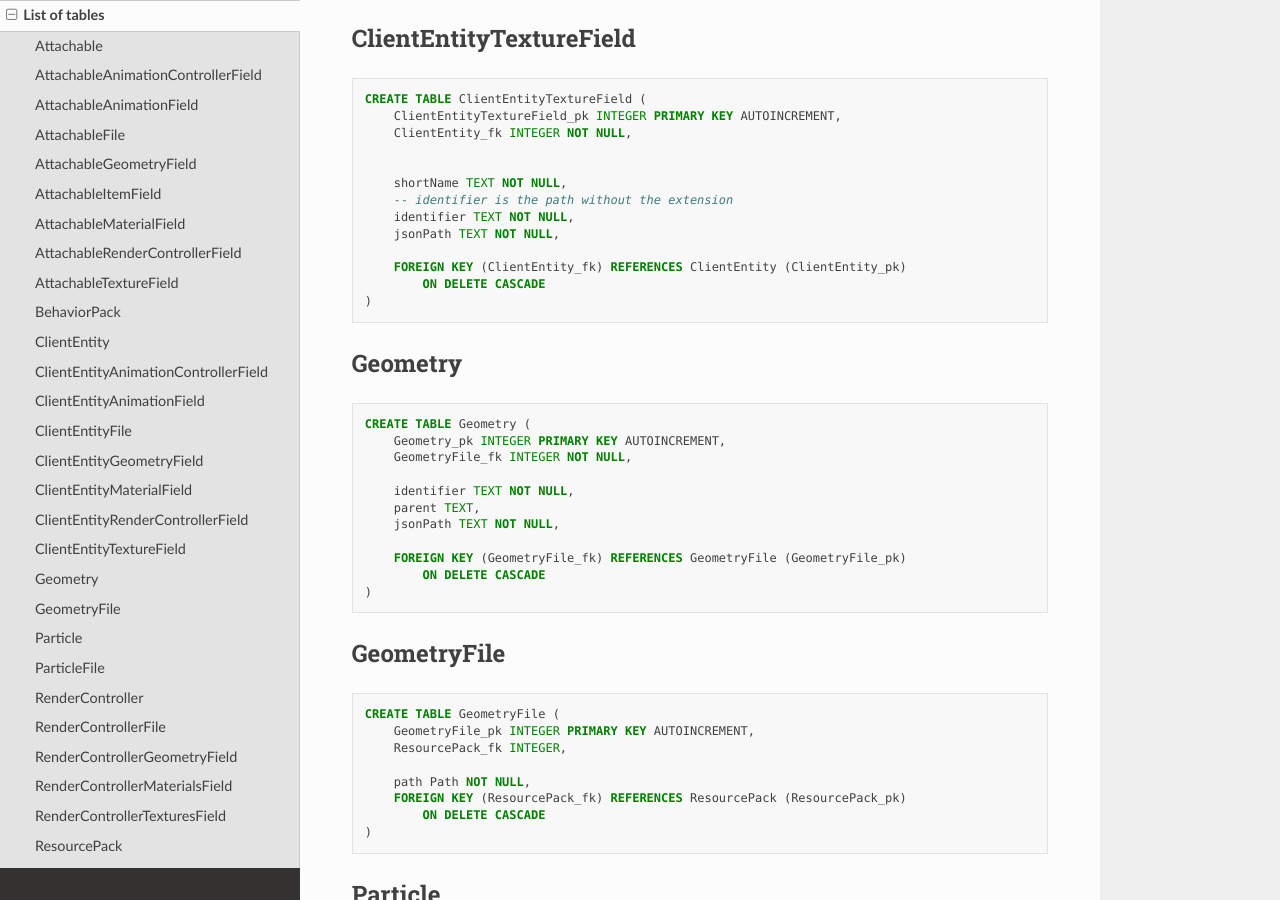
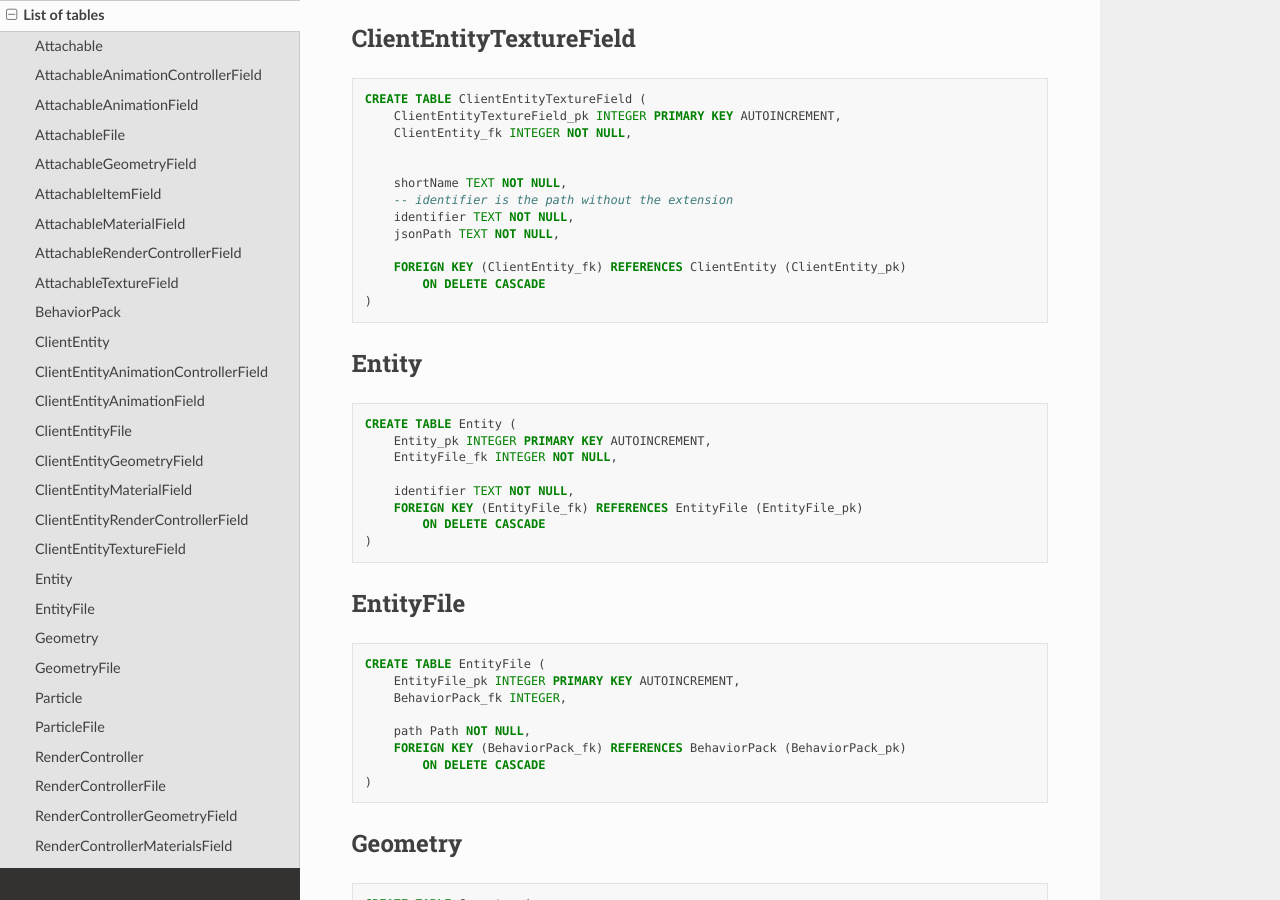
Before and after one commit to Nusiq/sqlite_bedrock_packs, a Sphinx documentation site: the page built from docs/tables.rst, in a window 1280 px wide and 900 px high, scrolled down 4891 px. Built offline with Sphinx 7.4.7 and the Read the Docs theme 2.0.0, drawn with Linux system fonts in a browser that asks for light colours.

Commit message:
1.1.0 - added simple support for behavior pack entities. Updated docs.

```diff
--- a/docs/tables.rst
+++ b/docs/tables.rst
@@ -291,6 +291,34 @@ ClientEntityTextureField
         jsonPath TEXT NOT NULL,
 
         FOREIGN KEY (ClientEntity_fk) REFERENCES ClientEntity (ClientEntity_pk)
+            ON DELETE CASCADE
+    )
+
+Entity
+------
+
+.. code-block:: sql
+
+    CREATE TABLE Entity (
+        Entity_pk INTEGER PRIMARY KEY AUTOINCREMENT,
+        EntityFile_fk INTEGER NOT NULL,
+
+        identifier TEXT NOT NULL,
+        FOREIGN KEY (EntityFile_fk) REFERENCES EntityFile (EntityFile_pk)
+            ON DELETE CASCADE
+    )
+
+EntityFile
+----------
+
+.. code-block:: sql
+
+    CREATE TABLE EntityFile (
+        EntityFile_pk INTEGER PRIMARY KEY AUTOINCREMENT,
+        BehaviorPack_fk INTEGER,
+
+        path Path NOT NULL,
+        FOREIGN KEY (BehaviorPack_fk) REFERENCES BehaviorPack (BehaviorPack_pk)
             ON DELETE CASCADE
     )
 
```
Also changed, not shown: 1 other file.
